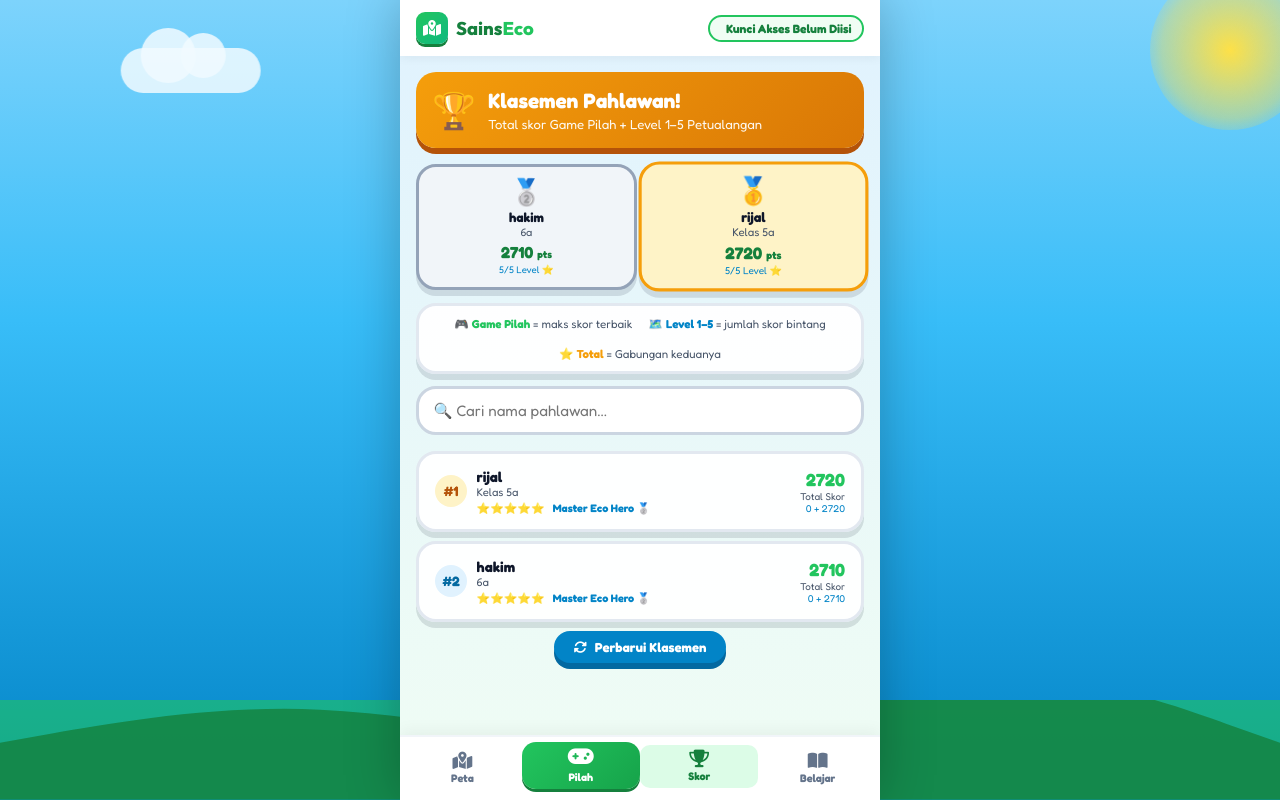
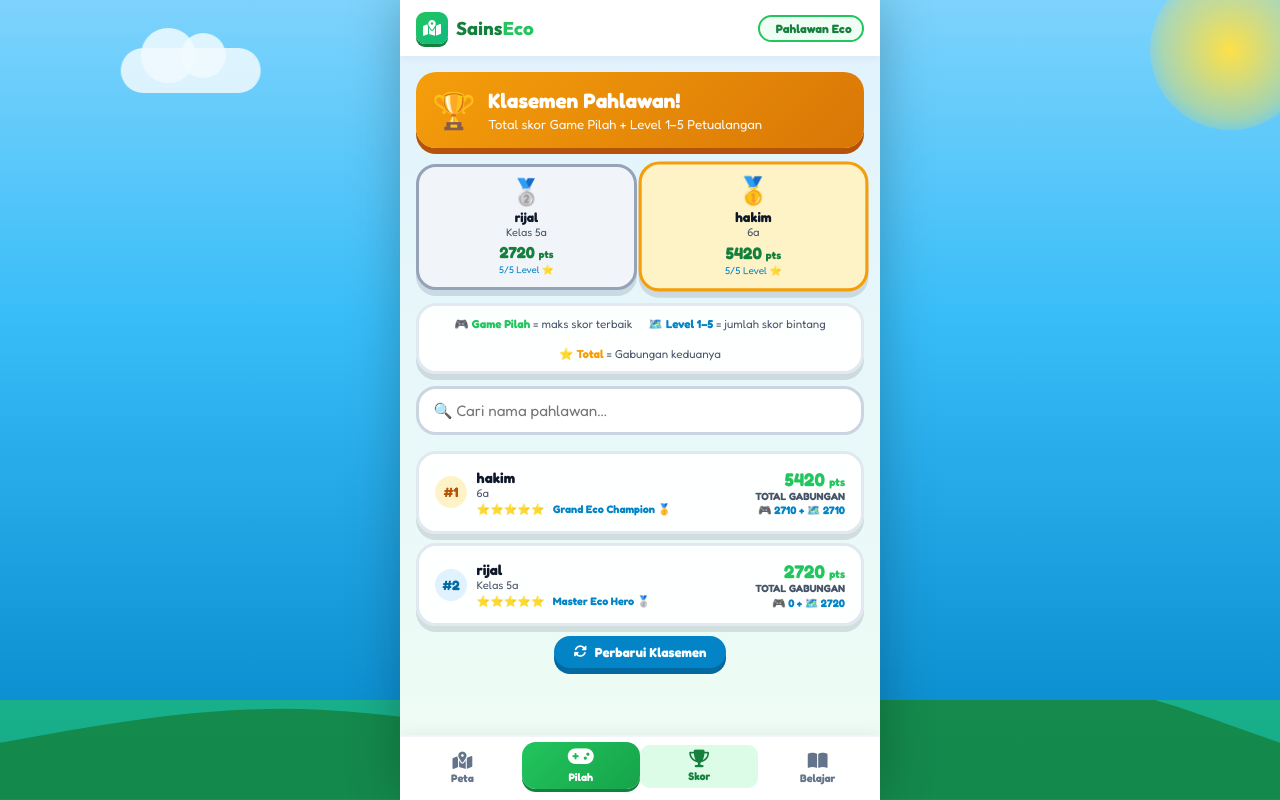
Before and after one commit to rijala123/SainsEco, a PHP site: page /gamelingkungan/klasemen.php in a window 1280 px wide. Run offline with PHP 8.4, Linux system fonts and the light colour scheme; data comes from the database, SQL or seed files in the repository.

Commit message:
Fix game pilah score saving and automatic score aggregation in leaderboard

```diff
--- a/api/index.php
+++ b/api/index.php
@@ -97,6 +97,10 @@ switch ($action) {
     // GET LEADERBOARD  — gabungkan skor dari leaderboard (game pilah) +
     //                    adventure_progress (level 1–5) per pemain
     // ─────────────────────────────────────────────────────────────────────────
+    // ─────────────────────────────────────────────────────────────────────────
+    // GET LEADERBOARD  — gabungkan skor dari leaderboard (game pilah) +
+    //                    adventure_progress (level 1–5) per pemain
+    // ─────────────────────────────────────────────────────────────────────────
     case 'get_leaderboard':
         $search = trim($_GET['search'] ?? '');
 
@@ -107,44 +111,66 @@ switch ($action) {
             ]);
         }
 
+        // Auto-register missing keys from leaderboard & adventure_progress into access_keys table
+        $db->exec("
+            INSERT IGNORE INTO access_keys (key_code, student_name, school_class)
+            SELECT DISTINCT access_key, COALESCE(NULLIF(student_name, ''), 'Pahlawan Eco'), COALESCE(NULLIF(school_class, ''), 'Kelas 5 Eco')
+            FROM leaderboard WHERE access_key IS NOT NULL AND access_key != ''
+        ");
+        $db->exec("
+            INSERT IGNORE INTO access_keys (key_code, student_name, school_class)
+            SELECT DISTINCT access_key, 'Pahlawan Eco', 'Kelas 5 Eco'
+            FROM adventure_progress WHERE access_key IS NOT NULL AND access_key != ''
+        ");
+
         // Ambil skor gabungan per access_key:
-        // game_score   = skor terbaik dari game pilah sampah (waste_sorted > 0)
-        // level_score  = total skor dari level adventure
+        // game_score   = skor terbaik dari game pilah sampah
+        // level_score  = total skor dari level adventure 1-5
         // total_score  = gabungan keduanya
         $sql = "
             SELECT
-                ak.key_code,
-                ak.student_name,
-                ak.school_class,
+                all_keys.key_code,
+                COALESCE(NULLIF(ak.student_name, ''), gs.student_name, 'Pahlawan Eco') AS student_name,
+                COALESCE(NULLIF(ak.school_class, ''), gs.school_class, 'Kelas 5 Eco') AS school_class,
                 COALESCE(gs.game_score, 0)  AS game_score,
                 COALESCE(lp.level_score, 0) AS level_score,
                 (COALESCE(gs.game_score, 0) + COALESCE(lp.level_score, 0)) AS total_score,
                 COALESCE(gs.waste_sorted, 0) AS waste_sorted,
                 COALESCE(lp.levels_done, 0)  AS levels_done,
                 COALESCE(gs.max_combo, 0)     AS max_combo
-            FROM access_keys ak
+            FROM (
+                SELECT key_code FROM access_keys
+                UNION
+                SELECT access_key AS key_code FROM leaderboard
+                UNION
+                SELECT access_key AS key_code FROM adventure_progress
+            ) all_keys
+            LEFT JOIN access_keys ak ON ak.key_code = all_keys.key_code
             LEFT JOIN (
                 SELECT access_key,
+                       student_name,
+                       school_class,
                        MAX(score) AS game_score,
                        MAX(waste_sorted) AS waste_sorted,
                        MAX(max_combo) AS max_combo
                 FROM leaderboard
-                WHERE waste_sorted > 0
+                WHERE waste_sorted > 0 OR score > 0
                 GROUP BY access_key
-            ) gs ON gs.access_key = ak.key_code
+            ) gs ON gs.access_key = all_keys.key_code
             LEFT JOIN (
                 SELECT access_key,
-                       SUM(high_score)     AS level_score,
-                       SUM(is_completed)   AS levels_done
+                       SUM(high_score) AS level_score,
+                       COUNT(DISTINCT level_number) AS levels_done
                 FROM adventure_progress
+                WHERE is_completed = 1
                 GROUP BY access_key
-            ) lp ON lp.access_key = ak.key_code
+            ) lp ON lp.access_key = all_keys.key_code
             WHERE (COALESCE(gs.game_score,0) + COALESCE(lp.level_score,0)) > 0
         ";
 
         $params = [];
         if (!empty($search)) {
-            $sql .= " AND (ak.student_name LIKE :search OR ak.school_class LIKE :search OR ak.key_code LIKE :search)";
+            $sql .= " AND (ak.student_name LIKE :search OR ak.school_class LIKE :search OR ak.key_code LIKE :search OR gs.student_name LIKE :search)";
             $params[':search'] = "%$search%";
         }
 
@@ -179,7 +205,7 @@ switch ($action) {
     case 'save_score':
         $accessKey   = trim($jsonInput['access_key']   ?? $_POST['access_key']   ?? 'ECO-GUEST');
         $studentName = trim($jsonInput['student_name'] ?? $_POST['student_name'] ?? 'Pahlawan Eco');
-        $schoolClass = trim($jsonInput['school_class'] ?? $_POST['school_class'] ?? 'Kelas Eco');
+        $schoolClass = trim($jsonInput['school_class'] ?? $_POST['school_class'] ?? 'Kelas 5 Eco');
         $score       = intval($jsonInput['score']       ?? $_POST['score']       ?? 0);
         $wasteSorted = intval($jsonInput['waste_sorted'] ?? $_POST['waste_sorted'] ?? 0);
         $maxCombo    = intval($jsonInput['max_combo']   ?? $_POST['max_combo']   ?? 0);
@@ -191,7 +217,20 @@ switch ($action) {
         else                    { $badge = 'Sahabat Lingkungan 🌱'; }
 
         $userRank = 1;
+        $totalScore = $score;
+
         if ($db) {
+            // Auto-insert/update access_keys record
+            $akStmt = $db->prepare("
+                INSERT INTO access_keys (key_code, student_name, school_class)
+                VALUES (:key, :name, :class)
+                ON DUPLICATE KEY UPDATE
+                    student_name = IF(student_name = '' OR student_name IS NULL OR student_name = 'Pahlawan Eco', VALUES(student_name), student_name),
+                    school_class = IF(school_class = '' OR school_class IS NULL, VALUES(school_class), school_class),
+                    last_active = NOW()
+            ");
+            $akStmt->execute([':key' => $accessKey, ':name' => $studentName, ':class' => $schoolClass]);
+
             // Insert score record
             $stmt = $db->prepare("INSERT INTO leaderboard (student_name, school_class, access_key, score, waste_sorted, max_combo, badge_title)
                                   VALUES (:name, :class, :key, :score, :waste, :combo, :badge)");
@@ -205,29 +244,28 @@ switch ($action) {
                 ':badge' => $badge
             ]);
 
-            // Hitung rank berdasarkan total skor gabungan
-            $rankStmt = $db->prepare("
-                SELECT COUNT(*) + 1 AS rank FROM (
-                    SELECT ak.key_code,
-                        (COALESCE(gs.game_score,0) + COALESCE(lp.level_score,0)) AS total_score
-                    FROM access_keys ak
-                    LEFT JOIN (SELECT access_key, MAX(score) AS game_score FROM leaderboard GROUP BY access_key) gs ON gs.access_key = ak.key_code
-                    LEFT JOIN (SELECT access_key, SUM(high_score) AS level_score FROM adventure_progress GROUP BY access_key) lp ON lp.access_key = ak.key_code
-                ) t WHERE t.total_score > :score
+            // Hitung total skor gabungan (Game Pilah + Levels 1-5)
+            $totStmt = $db->prepare("
+                SELECT (COALESCE(gs.game_score, 0) + COALESCE(lp.level_score, 0)) AS total_score
+                FROM (SELECT MAX(score) AS game_score FROM leaderboard WHERE access_key = :k1) gs,
+                     (SELECT SUM(high_score) AS level_score FROM adventure_progress WHERE access_key = :k2 AND is_completed = 1) lp
             ");
-            $rankStmt->execute([':score' => $score]);
-            $userRank = $rankStmt->fetch()['rank'] ?? 1;
+            $totStmt->execute([':k1' => $accessKey, ':k2' => $accessKey]);
+            $totRow = $totStmt->fetch();
+            if ($totRow && intval($totRow['total_score']) > 0) {
+                $totalScore = intval($totRow['total_score']);
+            }
         }
 
         sendJsonResponse([
             'success' => true,
-            'message' => 'Skor berhasil disimpan di Klasemen!',
+            'message' => 'Skor berhasil disimpan dan digabungkan di Klasemen!',
             'data' => [
-                'score'       => $score,
-                'waste_sorted'=> $wasteSorted,
-                'max_combo'   => $maxCombo,
-                'badge'       => $badge,
-                'rank'        => $userRank
+                'game_score'   => $score,
+                'total_score'  => $totalScore,
+                'waste_sorted' => $wasteSorted,
+                'max_combo'    => $maxCombo,
+                'badge'        => $badge
             ]
         ]);
         break;
--- a/assets/js/main.js
+++ b/assets/js/main.js
@@ -113,6 +113,14 @@ function loadUserData() {
       console.warn('Failed to parse stored user data');
     }
   }
+
+  // Ensure persistent guest key code if none exists
+  if (!currentUser.key_code) {
+    const randomGuest = 'ECO-GUEST-' + Math.floor(1000 + Math.random() * 9000);
+    currentUser.key_code = randomGuest;
+    localStorage.setItem(ECO_CONFIG.storageKey, JSON.stringify(currentUser));
+  }
+
   updateUserBadgeUI();
 }
 
@@ -127,15 +135,15 @@ function saveUserData(data) {
 function updateUserBadgeUI() {
   const badgeEl = document.getElementById('user-badge-display');
   if (badgeEl) {
-    if (currentUser.key_code) {
+    if (currentUser.key_code && !currentUser.key_code.startsWith('ECO-GUEST-')) {
       badgeEl.innerHTML = `
         <span class="status-dot"></span>
         <span>${escapeHtml(currentUser.student_name)}</span>
       `;
     } else {
       badgeEl.innerHTML = `
-        <span class="status-dot" style="background: #F59E0B; box-shadow: 0 0 8px #F59E0B;"></span>
-        <span>Kunci Akses Belum Diisi</span>
+        <span class="status-dot"></span>
+        <span>${escapeHtml(currentUser.student_name)}</span>
       `;
     }
   }
--- a/klasemen.php
+++ b/klasemen.php
@@ -175,9 +175,11 @@ document.addEventListener('DOMContentLoaded', () => {
               </div>
             </div>
             <div style="text-align:right;flex-shrink:0;">
-              <div style="font-weight:900;font-size:1.1rem;color:#22C55E;">${row.total_score}</div>
-              <div style="font-size:0.62rem;color:var(--text-muted);">Total Skor</div>
-              <div style="font-size:0.62rem;color:#0284C7;">${row.game_score} + ${row.level_score}</div>
+              <div style="font-weight:900;font-size:1.15rem;color:#22C55E;">${row.total_score} <span style="font-size:0.7rem;">pts</span></div>
+              <div style="font-size:0.65rem;color:var(--text-muted);font-weight:800;">TOTAL GABUNGAN</div>
+              <div style="font-size:0.68rem;color:#0284C7;font-weight:700;margin-top:0.1rem;">
+                🎮 ${row.game_score} + 🗺️ ${row.level_score}
+              </div>
             </div>
           </div>
         </div>
```
Also changed, not shown: assets/js/game.js (+6 -1 lines).
